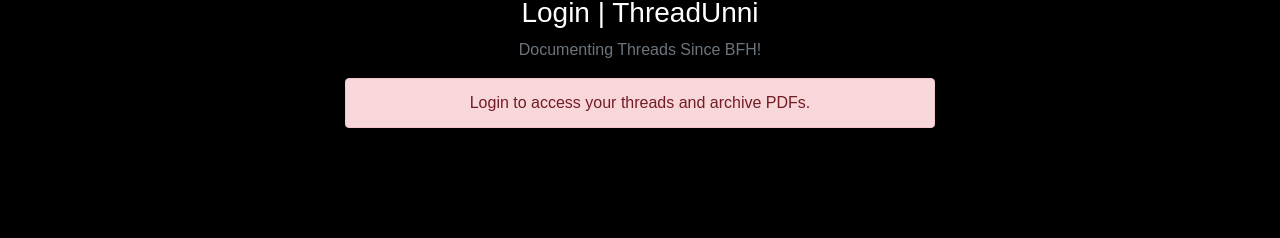
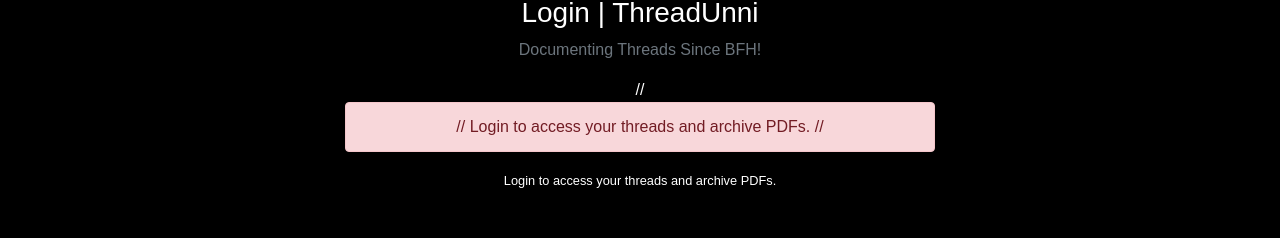
Before and after one commit to mdb571/threadunni, a React (Create React App) app in the folder frontend/: page /login in a window 1280 px wide. Shown: the part 174-412 px from the top of the page. Built offline with nearby package versions, Linux system fonts and the light colour scheme; no server answers; a web font is replaced by a local one.

Commit message:
Update Login.js

```diff
--- a/frontend/src/routes/Login.js
+++ b/frontend/src/routes/Login.js
@@ -41,12 +41,12 @@
       <h3>Login | ThreadUnni</h3>
       <p className="text-muted">Documenting Threads Since BFH!</p>
 
-      <div class="alert alert-danger mx-auto" style={{width:"50%"}} role="alert">
-      Login to access your threads and archive PDFs.
-</div>
+//       <div class="alert alert-danger mx-auto" style={{width:"50%"}} role="alert">
+//       Login to access your threads and archive PDFs.
+// </div>
       <p>
-    <br/>
 
+      <small> Login to access your threads and archive PDFs. </small>
 
 
       </p>
```
